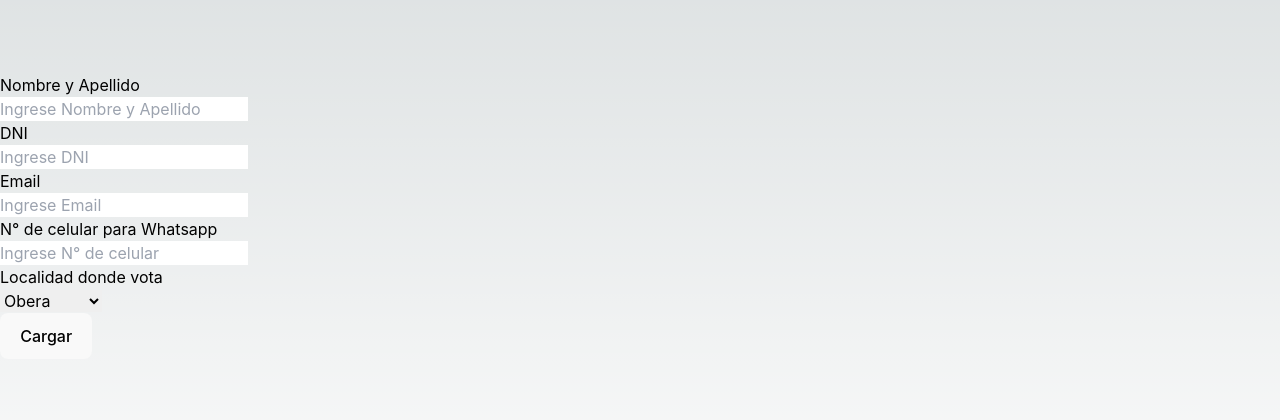
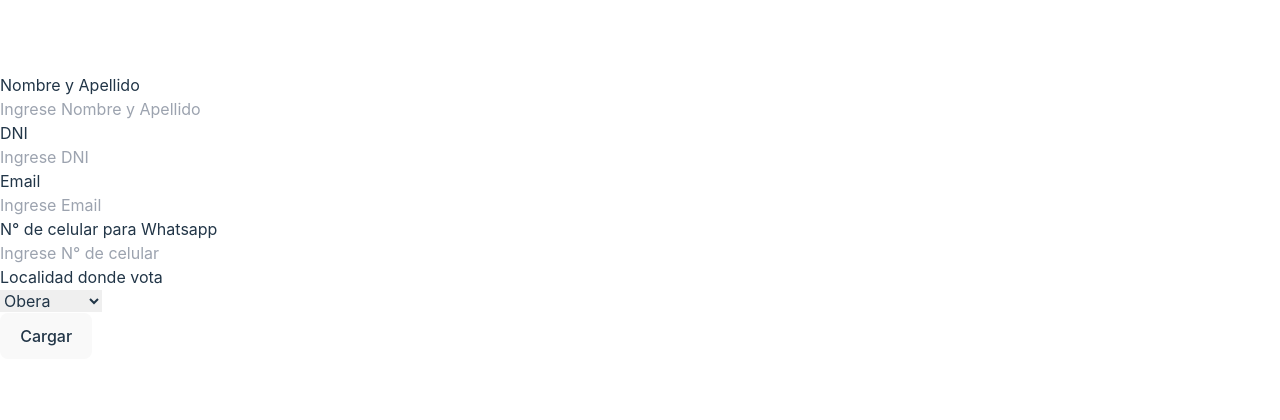
Before and after one commit to TheTorOnionSeeker/frontFiscalesLLA, a React (Vite) app: page / in a window 1280 px wide. Shown: the part 184-604 px from the top of the page. Built offline with nearby package versions, Linux system fonts and the light colour scheme.

Commit message:
feat(styles): added tailwindcss and its configuration

```diff
--- a/index.html
+++ b/index.html
@@ -11,6 +11,7 @@
      <script src="https://unpkg.com/leaflet@1.9.4/dist/leaflet.js"
      integrity="sha256-20nQCchB9co0qIjJZRGuk2/Z9VM+kNiyxNV1lvTlZBo="
      crossorigin=""></script>
+     <link href="/dist/output.css" rel="stylesheet">
   </head>
   <body>
     <div id="root"></div>
--- a/src/App.css
+++ b/src/App.css
@@ -17,11 +17,11 @@
 }
 
 body {
-  color: rgb(var(--foreground-rgb));
+  /* color: rgb(var(--foreground-rgb)); */
   background: linear-gradient(
       to bottom,
       transparent,
-      rgb(var(--background-end-rgb))
-    )
-    rgb(var(--background-start-rgb));
+      /* rgb(var(--background-end-rgb)) */
+    );
+    /* rgb(var(--background-start-rgb)); */
 }
--- a/src/components/FormCargaInfoFiscales/FormCargaInfoFiscales.jsx
+++ b/src/components/FormCargaInfoFiscales/FormCargaInfoFiscales.jsx
@@ -7,7 +7,12 @@ export default function FormCargaInfoFiscales() {
   const [email, setEmail] = useState("");
   const [location, setLocation] = useState("Obera"); // Valor predeterminado
 
+  function cleanLocalStorage() {
+    localStorage.clear();
+  }
+
   function handleSubmit(e) {
+    cleanLocalStorage();
     e.preventDefault();
     localStorage.clear();
     localStorage.setItem("name", name);
@@ -17,11 +22,9 @@ export default function FormCargaInfoFiscales() {
     localStorage.setItem("location", location);
   }
 
-  function cleanLocalStorage() {}
-
   return (
     <>
-      <main className="flex min-h-screen flex-col items-center justify-between p-14">
+      <div className="flex min-h-screen flex-col items-center justify-center p-14">
         <form onSubmit={handleSubmit}>
           <div className="space-y-12 bg-gray-900">
             <div className="bg-gray-900 border-b border-gray-900/10 pb-12">
@@ -141,7 +144,7 @@ export default function FormCargaInfoFiscales() {
             </button>
           </div>
         </form>
-      </main>
+      </div>
     </>
   );
 }
--- /dev/null
+++ b/tailwind.config.js
@@ -0,0 +1,8 @@
+/** @type {import('tailwindcss').Config} */
+export default {
+  content: ["./src/**/*.{html,js}"],
+  theme: {
+    extend: {},
+  },
+  plugins: [],
+};
```
Also changed, not shown: src/index.css (+30 -0 lines).
